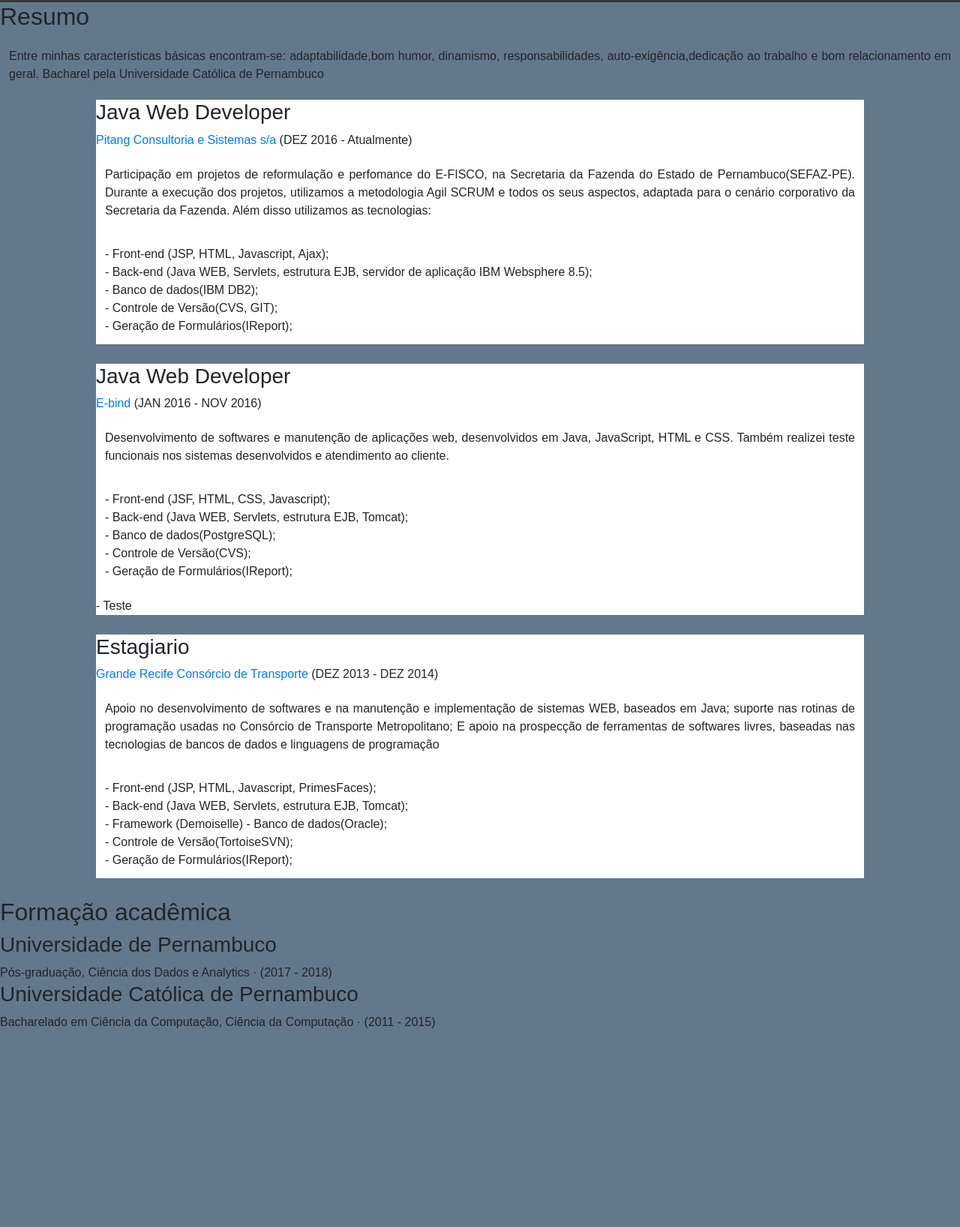
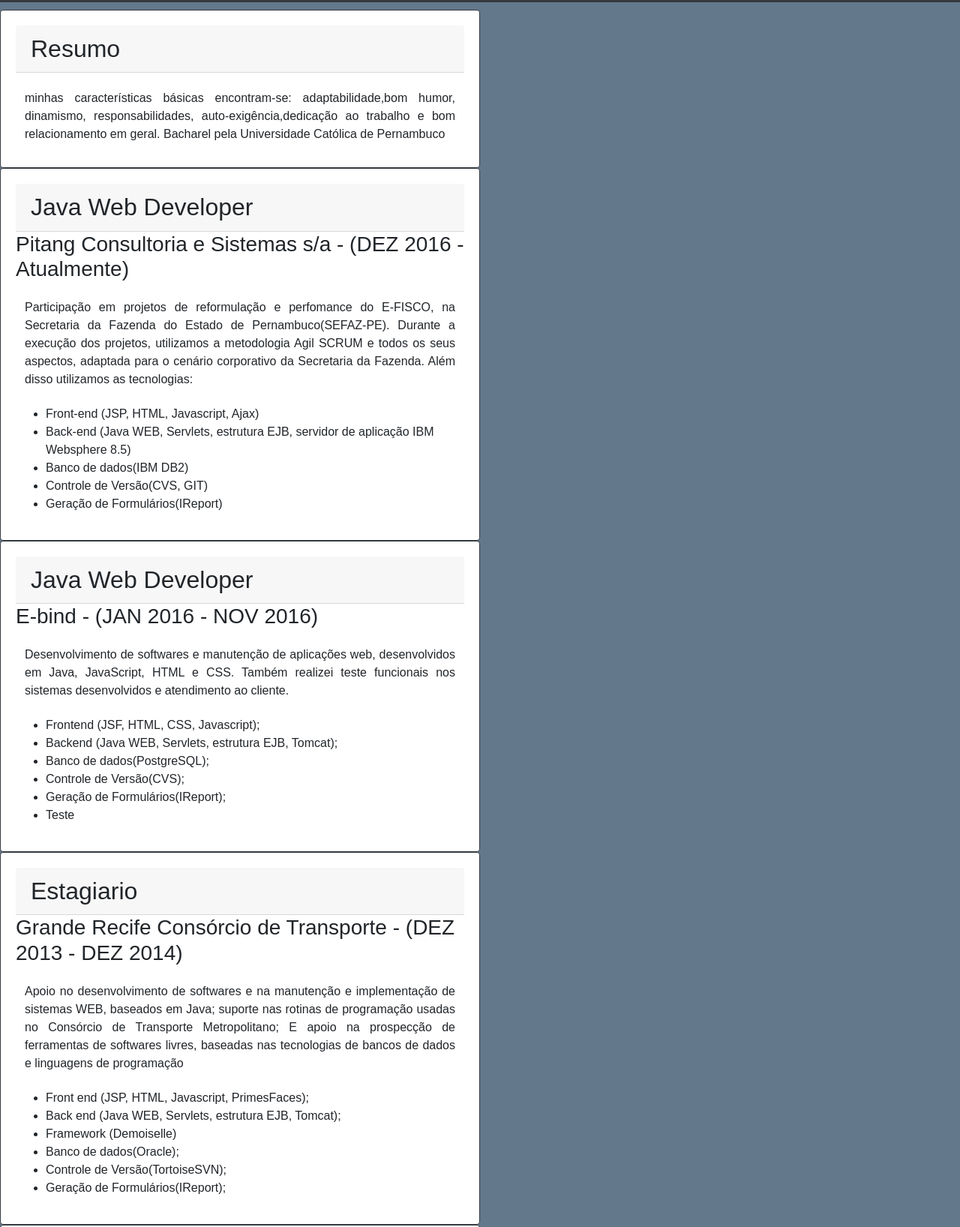
Before and after one commit to rubens73/rubens73.github.io, a plain HTML site: page index.html in a window 1280 px wide. Shown: the part 53-1689 px from the top of the page at 75% size. Before the commit the page ends 1428 px from the top, so only its background shows below. Drawn offline with nearby package versions, Linux system fonts and the light colour scheme.

Commit message:
commit cards

```diff
--- a/index.html
+++ b/index.html
@@ -10,14 +10,14 @@
     <link rel="stylesheet" href="https://stackpath.bootstrapcdn.com/bootstrap/4.3.1/css/bootstrap.min.css"
         integrity="sha384-ggOyR0iXCbMQv3Xipma34MD+dH/1fQ784/j6cY/iJTQUOhcWr7x9JvoRxT2MZw1T" crossorigin="anonymous">
     <link rel="stylesheet" href="css/estilo.css">
-    <title>Meu Site</title>
+    <title>Rubens - Desenvolvedor</title>
 </head>
 
 <body>
-    <nav class="navbar navbar-fixed-top navbar-expand-lg navbar-dark bg-dark">
+    <nav class="navbar navbar-fixed-top navbar-expand-lg navbar-dark bg-dark" style="margin-bottom: 10px">
         <a class="navbar-brand" href="#">
             <img src="img/icon-developer.png" width="30" height="30" class="d-inline-block align-top"
-            alt="icon developer"> Desenvolvedor </a>
+                alt="icon developer"> Desenvolvedor </a>
         <button class="navbar-toggler" type="button" data-toggle="collapse" data-target="#navbarSite">
             <span class="navbar-toggler-icon"></span>
         </button>
@@ -41,76 +41,110 @@
     <div class="tab-content" id="pills-tabContent">
         <div class="tab-pane fade show active" id="sobre" role="tabpanel">
 
-            <h2>Resumo</h2>
-            <p>Entre minhas características básicas encontram-se: adaptabilidade,bom humor, dinamismo,
-                responsabilidades, auto-exigência,dedicação ao trabalho e bom relacionamento em geral.
-                Bacharel pela Universidade Católica de Pernambuco</p>
+            <div class="card w-50 border-dark" style="margin-top: 10px">
+                <div class="card-body" id="informacao">
+                    <h2 class="card-header">Resumo</h2>
+                    <p class="card-text">minhas características básicas encontram-se: adaptabilidade,bom humor,
+                        dinamismo,
+                        responsabilidades,
+                        auto-exigência,dedicação ao trabalho e bom relacionamento em geral. Bacharel pela Universidade
+                        Católica
+                        de
+                        Pernambuco</p>
+                </div>
+            </div>
+            <div class="card w-50 border-dark">
+                <div class="card-body" id="informacao">
+                    <h2 class="card-header">Java Web Developer</h2>
+                    <h3>Pitang Consultoria e Sistemas s/a - <span>(DEZ 2016 - Atualmente)</span></h3>
 
-            <div class="experiencia">
-                <h3 class="title">Java Web Developer</h3>
-                <a href="https://www.pitang.com/">Pitang Consultoria e Sistemas s/a </a>
-                <span>(DEZ 2016 - Atualmente)</span>
+                    <p class="card-text">Participação em projetos de reformulação e perfomance do E-FISCO, na Secretaria
+                        da
+                        Fazenda do Estado de
+                        Pernambuco(SEFAZ-PE). Durante a execução dos projetos, utilizamos a metodologia Agil SCRUM e
+                        todos os
+                        seus
+                        aspectos, adaptada para o cenário corporativo da Secretaria da Fazenda. Além disso utilizamos as
+                        tecnologias:</p>
 
-                <p>Participação em projetos de reformulação e perfomance do E-FISCO, na
-                    Secretaria da Fazenda do Estado de Pernambuco(SEFAZ-PE).
-                    Durante a execução dos projetos, utilizamos a metodologia Agil SCRUM e todos os seus aspectos,
-                    adaptada para o cenário corporativo da Secretaria da Fazenda. Além disso utilizamos as
-                    tecnologias:
-                </p>
+                    <ul>
+                        <li> Front-end (JSP, HTML, Javascript, Ajax)</li>
+                        <li> Back-end (Java WEB, Servlets, estrutura EJB, servidor de aplicação IBM Websphere 8.5)</li>
+                        <li> Banco de dados(IBM DB2)</li>
+                        <li> Controle de Versão(CVS, GIT)</li>
+                        <li> Geração de Formulários(IReport)</li>
+                    </ul>
+                </div>
+            </div>
+            <div class="card w-50 border-dark">
+                <div class="card-body" id="informacao">
+                    <h2 class="card-header">Java Web Developer</h2>
+                    <h3>E-bind - <span>(JAN 2016 - NOV 2016)</span></h3>
 
-                <p>
-                    - Front-end (JSP, HTML, Javascript, Ajax); <br>
-                    - Back-end (Java WEB, Servlets, estrutura EJB, servidor de aplicação IBM Websphere 8.5);
-                    <br>
-                    - Banco de dados(IBM DB2); <br>
-                    - Controle de Versão(CVS, GIT); <br>
-                    - Geração de Formulários(IReport);</p>
+                    <p class="card-text">Desenvolvimento de softwares e manutenção de aplicações web, desenvolvidos em
+                        Java,
+                        JavaScript, HTML e CSS.
+                        Também realizei teste funcionais nos sistemas desenvolvidos e atendimento ao cliente.</p>
+                    <ul>
+                        <li> Frontend (JSF, HTML, CSS, Javascript);</li>
+                        <li> Backend (Java WEB, Servlets, estrutura EJB, Tomcat);</li>
+                        <li> Banco de dados(PostgreSQL);</li>
+                        <li> Controle de Versão(CVS);</li>
+                        <li> Geração de Formulários(IReport);</li>
+                        <li> Teste </li>
+                    </ul>
+                </div>
             </div>
-            <div class="experiencia">
+            <div class="card w-50 border-dark">
+                <div class="card-body" id="informacao">
+                    <h2 class="card-header">Estagiario</h2>
+                    <h3>Grande Recife Consórcio de Transporte - <span>(DEZ 2013 - DEZ 2014)</span></h3>
 
-                <h3 class="title">Java Web Developer</h3>
-                <a href="#">E-bind</a>
-                <span>(JAN 2016 - NOV 2016)</span>
-
-                <p>Desenvolvimento de softwares e manutenção de aplicações web, desenvolvidos em Java,
-                    JavaScript, HTML e CSS. Também realizei teste funcionais nos sistemas desenvolvidos e atendimento ao
-                    cliente.
-                </p>
-
-                <p>
-                    - Front-end (JSF, HTML, CSS, Javascript); <br>
-                    - Back-end (Java WEB, Servlets, estrutura EJB, Tomcat);<br>
-                    - Banco de dados(PostgreSQL); <br>
-                    - Controle de Versão(CVS); <br>
-                    - Geração de Formulários(IReport);</p>
-                - Teste
+                    <p class="card-text">Apoio no desenvolvimento de softwares e na manutenção e implementação de
+                        sistemas WEB,
+                        baseados em Java;
+                        suporte nas rotinas de programação usadas no Consórcio de Transporte Metropolitano; E apoio na
+                        prospecção de
+                        ferramentas de softwares livres, baseadas nas tecnologias de bancos de dados e linguagens de
+                        programação
+                    </p>
+                    <ul>
+                        <li> Front end (JSP, HTML, Javascript, PrimesFaces);</li>
+                        <li> Back end (Java WEB, Servlets, estrutura EJB, Tomcat);</li>
+                        <li> Framework (Demoiselle) </li>
+                        <li> Banco de dados(Oracle);</li>
+                        <li> Controle de Versão(TortoiseSVN);</li>
+                        <li> Geração de Formulários(IReport);</li>
+                    </ul>
+                </div>
             </div>
-            <div class="experiencia">
-                <h3 class="title">Estagiario</h3>
-                <a href="http://www.granderecife.pe.gov.br/sitegrctm/">Grande Recife Consórcio de Transporte</a>
-                <span>(DEZ 2013 - DEZ 2014)</span>
-
-                <p>Apoio no desenvolvimento de softwares e na manutenção e implementação de sistemas
-                    WEB, baseados em Java; suporte nas rotinas de programação usadas no Consórcio de Transporte
-                    Metropolitano; E apoio na prospecção de ferramentas de softwares livres, baseadas nas tecnologias de
-                    bancos de dados e linguagens de programação
-                </p>
-                <p>
-                    - Front-end (JSP, HTML, Javascript, PrimesFaces); <br>
-                    - Back-end (Java WEB, Servlets, estrutura EJB, Tomcat);<br>
-                    - Framework (Demoiselle)
-                    - Banco de dados(Oracle); <br>
-                    - Controle de Versão(TortoiseSVN); <br>
-                    - Geração de Formulários(IReport);</p>
+            <div class="card w-50 border-dark">
+                <div class="card-body" id="informacao">
+                    <h2 class="card-header">Universidade de Pernambuco</h2>
+                    <h3>Pós-graduação, Ciência dos Dados e Analytics - <span>(2017 - 2018)</span></h3>
+                    <p class="card-text">Colaborar para a formação de cientistas de dados por meio de conceitos e
+                        práticas que
+                        permitam a
+                        identificação de oportunidades de exploração em grandes volumes de dados a fim de descobrir
+                        conhecimento
+                        e
+                        obter informações aplicáveis em benefício das organizações.</p>
+                </div>
             </div>
-            <h2>Formação acadêmica</h2>
-            <h3>Universidade de Pernambuco</h3>
-            Pós-graduação, Ciência dos Dados e Analytics · (2017 - 2018)
-            <h3>Universidade Católica de Pernambuco</h3>
-            Bacharelado em Ciência da Computação, Ciência da Computação · (2011 - 2015)
+            <div class="card w-50 border-dark">
+                <div class="card-body" id="informacao">
+                    <h2 class="card-header">Universidade Católica de Pernambuco</h2>
+                    <h3>Bacharelado, Ciência da Computação - <span>(2011 - 2015)</span></h3>
+                    <p class="card-text">O Curso de Ciência da Computação da UNICAP tem como objetivo formar
+                        profissionais
+                        capazes de contribuir,
+                        eticamente, com o desenvolvimento científico e tecnológico da computação, a fim de atender às
+                        necessidades
+                        das organizações e da sociedade</p>
+                </div>
+            </div>
         </div>
         <div class="tab-pane fade show table-responsive" id="habilidades" role="tabpanel">
-            <h2>Habilidades</h2>
             <div class="col-md-4" id="linguagens">
                 <table class="table table-striped">
                     <thead class="thead-dark">
@@ -132,6 +166,31 @@
                     </tr>
                     <tr>
                         <td>HTML - CSS - JS</td>
+                        <td>Autoditada</td>
+                    </tr>
+                </table>
+            </div>
+            <div class="col-md-4" id="frameworks">
+                <table class="table table-striped">
+                    <thead class="thead-dark">
+                        <tr>
+                            <th scope="col" colspan="2">Frameworks</th>
+                        </tr>
+                    </thead>
+                    <tr>
+                        <td>Spring</td>
+                        <td>Autoditada</td>
+                    </tr>
+                    <tr>
+                        <td>Django</td>
+                        <td>Autoditada</td>
+                    </tr>
+                    <tr>
+                        <td>Angular</td>
+                        <td>Autoditada</td>
+                    </tr>
+                    <tr>
+                        <td>Bootstrap</td>
                         <td>Autoditada</td>
                     </tr>
                 </table>
@@ -182,31 +241,6 @@
                     </tr>
                 </table>
             </div>
-            <div class="col-md-4" id="frameworks">
-                <table class="table table-striped">
-                    <thead class="thead-dark">
-                        <tr>
-                            <th scope="col" colspan="2">Frameworks</th>
-                        </tr>
-                    </thead>
-                    <tr>
-                        <td>Spring</td>
-                        <td>Autoditada</td>
-                    </tr>
-                    <tr>
-                        <td>Django</td>
-                        <td>Autoditada</td>
-                    </tr>
-                    <tr>
-                        <td>Angular</td>
-                        <td>Autoditada</td>
-                    </tr>
-                    <tr>
-                        <td>Bootstrap</td>
-                        <td>Autoditada</td>
-                    </tr>
-                </table>
-            </div>
         </div>
         <div class="tab-pane fade show active" id="repositorio" role="tabpanel">
         </div>
```
